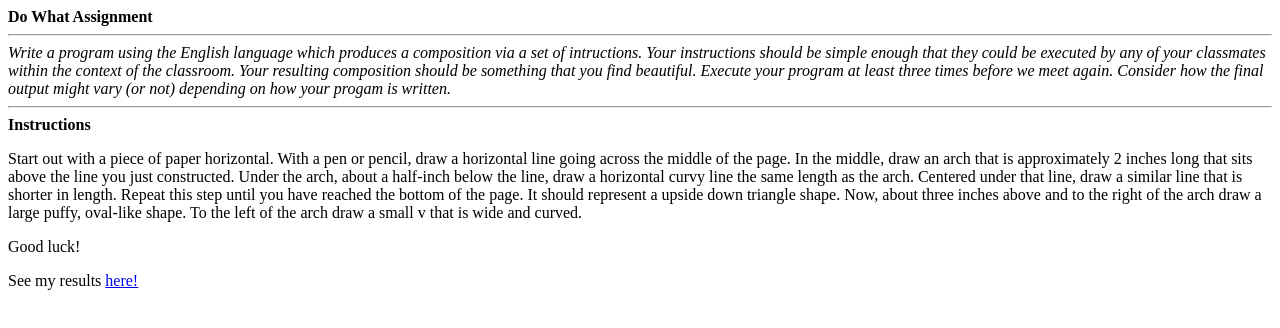
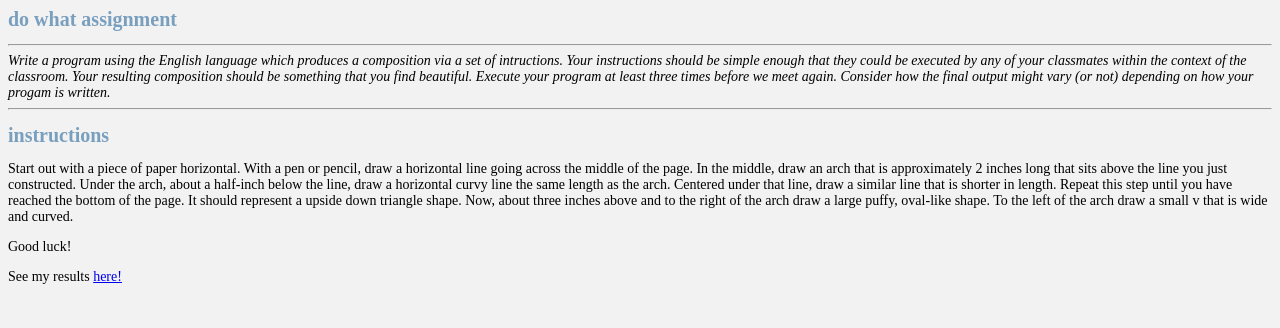
Before and after one commit to ripov489/ripov489.github.io, a plain HTML site: page page2.html in a window 1280 px wide. Drawn offline with Linux system fonts and the light colour scheme.

Commit message:
updated page

```diff
--- a/colors.css
+++ b/colors.css
@@ -18,7 +18,7 @@
   width:100%;
   height:100%;
   display:block;
-  background:url(http://www.script-tutorials.com/demos/360/images/stars.png)repeat top center;
+  background:url(http://www.script-tutorials.com/demos/360/images/stars.png) repeat top center;
   z-index:0;
 }
 
@@ -31,7 +31,11 @@
   left:10%;
   opacity:0.9;
 }
-.topBar {
-  background:#eef2f3;
-  width:100%;
+
+h2 {
+    color: white;
+    font-size: 20px;
+    font-family: futura;
+
+
 }
--- a/page2.html
+++ b/page2.html
@@ -1,10 +1,11 @@
-    <strong>Do What Assignment</strong>
+    <link href="pg2.css" rel="stylesheet" type="text/css">
+    <h1>do what assignment</h1>
     <hr />
 <body>
     <em>Write a program using the English language which produces a composition via a set of intructions. Your instructions should be simple enough that they could be executed by any of your classmates within the context of the classroom. Your resulting composition should be something that you find beautiful. Execute your program at least three times before we meet again. Consider how the final output might vary (or not) depending on how your progam is written.</em>
     <hr />
 
-    <strong>Instructions</strong>
+    <h1>instructions</h1>
         <p>Start out with a piece of paper horizontal. With a pen or pencil, draw a horizontal line going across the middle of the page. In the middle, draw an arch that is approximately 2 inches long that sits above the line you just constructed. Under the arch, about a half-inch below the line, draw a horizontal curvy line the same length as the arch. Centered under that line, draw a similar line that is shorter in length. Repeat this step until you have reached the bottom of the page. It should represent a upside down triangle shape. Now, about three inches above and to the right of the arch draw a large puffy, oval-like shape. To the left of the arch draw a small v that is wide and curved. </p>
         <p>Good luck!</p>
 
--- /dev/null
+++ b/pg2.css
@@ -0,0 +1,11 @@
+body {
+    background-color: #f2f2f2;
+    color: black;
+    font-size: 14px;
+    font-family: futura;
+}
+
+h1 {
+    color: #799fbf;
+    font-size: 20px;
+}
```
Also changed, not shown: page4.html (+2 -1 lines).
